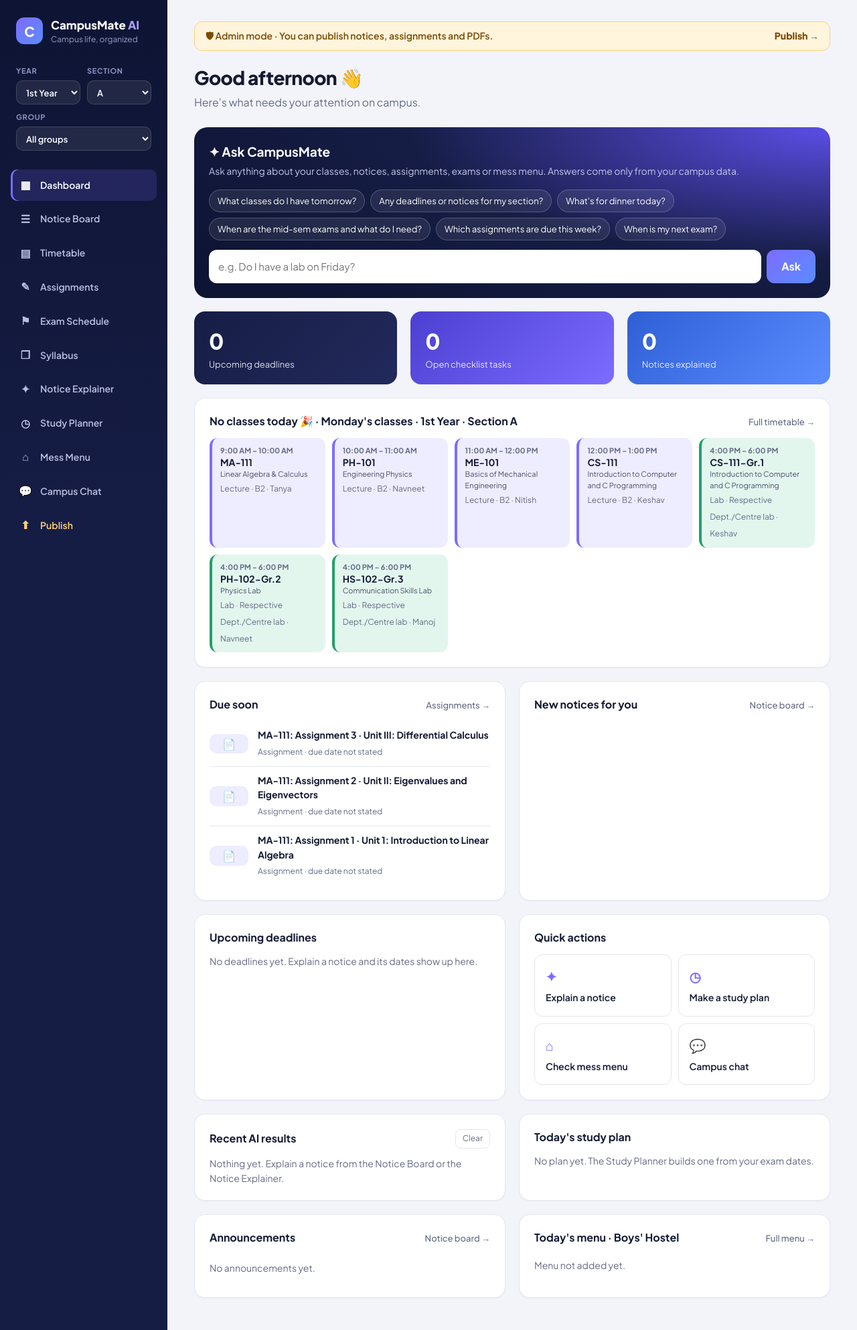
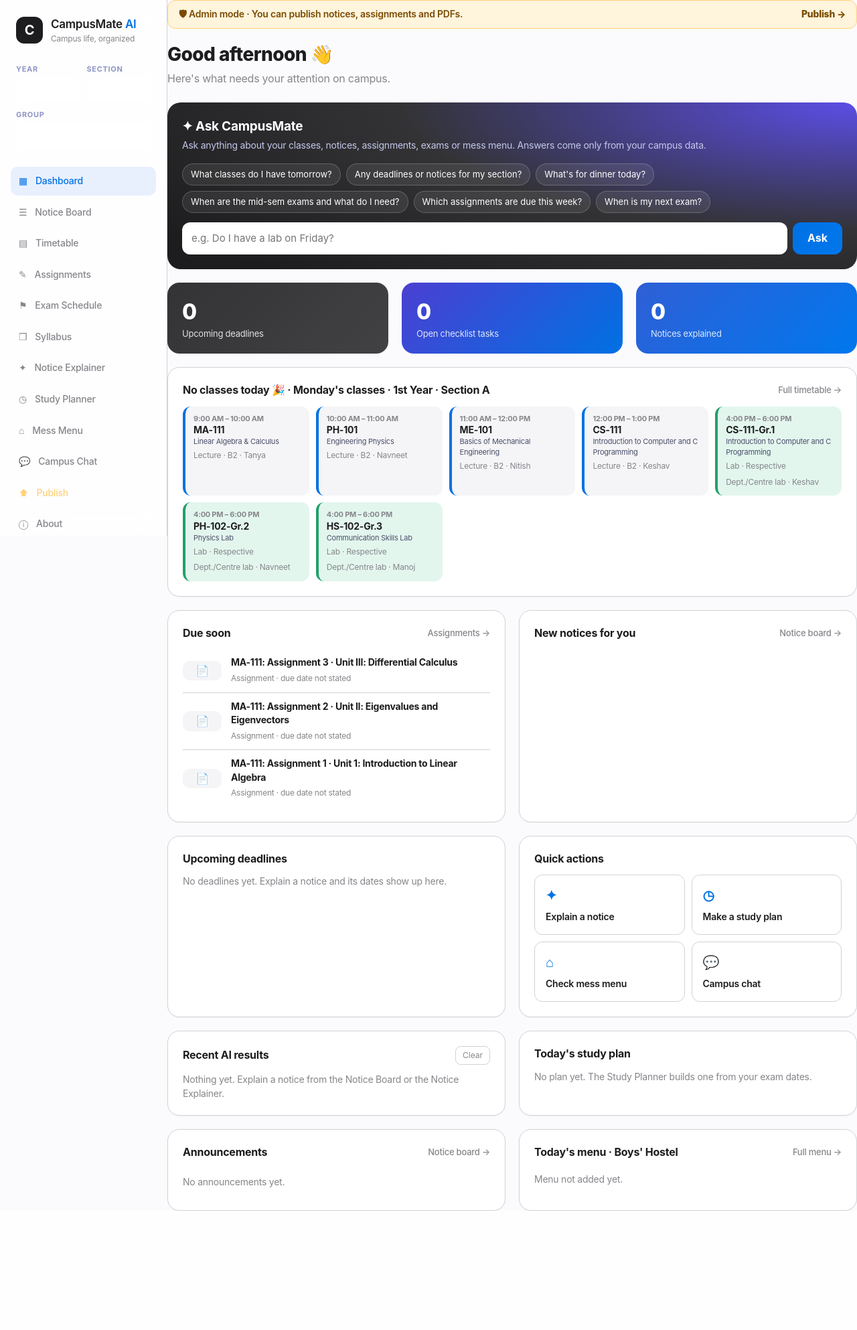
Before and after one commit to Jatin-Kumar-NITH/Hacktoberfest_project, a Flask app: page / in a window 1280 px wide. Shown: the whole page at 67% size. After the commit the page ends 1808 px from the top, so only its background shows below. Run offline with Flask 3, Linux system fonts and the light colour scheme; the visitor is signed in with stand-in values (Sample User, id 1); data comes from the database, SQL or seed files in the repository; data that the repository does not hold is empty; some libraries are stand-ins or nearby versions.

Commit message:
Refactor CSS variables and styles for Apple styled interface

```diff
--- a/static/css/style.css
+++ b/static/css/style.css
@@ -1,67 +1,61 @@
 [hidden] { display: none !important; }
 :root {
-  --navy: #0e1433;
-  --navy-2: #161d45;
-  --navy-3: #222a5c;
-  --accent: #7c6cff;
-  --accent-2: #5b8cff;
-  --accent-soft: #eeecff;
-  --bg: #f3f4fa;
+  --navy: #1d1d1f;
+  --navy-2: #333336;
+  --navy-3: #424245;
+  --accent: #0071e3;
+  --accent-2: #0077ed;
+  --accent-soft: #f5f5f7;
+  --bg: #fbfbfd;
   --card: #ffffff;
-  --ink: #141a33;
-  --muted: #646b85;
-  --line: #e4e6f0;
-  --high: #e03e6b;
-  --med: #e88a1a;
-  --low: #22a06b;
-  --radius: 16px;
+  --ink: #1d1d1f;
+  --muted: #86868b;
+  --line: #d2d2d7;
+  --high: #ff3b30;
+  --med: #ff9500;
+  --low: #34c759;
+  --radius: 18px;
 }
 
 * { box-sizing: border-box; }
 html, body { margin: 0; }
 body {
-  font-family: "Plus Jakarta Sans", system-ui, sans-serif;
-  background: var(--bg); color: var(--ink); line-height: 1.55;
+  font-family: -apple-system, BlinkMacSystemFont, "SF Pro Display", "SF Pro Text", "Helvetica Neue", sans-serif;
+  background: var(--bg); color: var(--ink); line-height: 1.47; letter-spacing: -0.015em;
+  -webkit-font-smoothing: antialiased;
 }
 a { color: inherit; text-decoration: none; }
 button { font: inherit; }
-
+/* ---------- shell ---------- */
 /* ---------- shell ---------- */
 .shell {
   display: grid; grid-template-columns: 250px minmax(0, 1fr); min-height: 100vh;
-  background: linear-gradient(90deg, var(--navy-2) 250px, var(--bg) 250px);
+  background: var(--bg);
 }
 
 .sidebar {
-  background: linear-gradient(180deg, var(--navy) 0%, var(--navy-2) 100%);
-  color: #dfe2f5; padding: 24px 16px; display: flex; flex-direction: column; gap: 28px;
+  background: rgba(255, 255, 255, 0.8);
+  backdrop-filter: blur(20px);
+  border-right: 1px solid var(--line);
+  color: var(--ink); padding: 24px 16px; display: flex; flex-direction: column; gap: 28px;
   position: sticky; top: 0; height: 100vh;
 }
 .brand { display: flex; gap: 12px; align-items: center; padding: 0 8px; }
 .logo {
   width: 40px; height: 40px; border-radius: 12px; display: grid; place-items: center;
-  background: linear-gradient(135deg, var(--accent), var(--accent-2)); color: #fff; font-weight: 800; font-size: 20px;
+  background: var(--ink); color: #fff; font-weight: 700; font-size: 20px;
 }
-.brand-name { font-weight: 800; font-size: 17px; color: #fff; }
-.brand-name span { color: #a99fff; }
-.brand-tag { font-size: 12px; color: #9aa0c8; }
+.brand-name { font-weight: 600; font-size: 17px; color: var(--ink); }
+.brand-name span { color: var(--accent); }
+.brand-tag { font-size: 12px; color: var(--muted); }
 
 .nav { display: flex; flex-direction: column; gap: 4px; }
 .nav a {
   display: flex; gap: 12px; align-items: center; padding: 11px 12px; border-radius: 10px;
-  color: #b9bedf; font-weight: 600; font-size: 14px;
+  color: var(--muted); font-weight: 500; font-size: 14px; transition: all 0.2s ease;
 }
-.nav a:hover { background: rgba(255,255,255,.06); color: #fff; }
-.nav a.active { background: rgba(124,108,255,.18); color: #fff; box-shadow: inset 3px 0 0 var(--accent); }
-.ico { width: 20px; text-align: center; font-size: 16px; }
-
-.model-chip {
-  margin-top: auto; font-size: 12px; color: #aab0d6; background: rgba(255,255,255,.05);
-  border: 1px solid rgba(255,255,255,.08); padding: 10px 12px; border-radius: 10px;
-}
-.dot { display: inline-block; width: 8px; height: 8px; border-radius: 50%; background: #3ddc97; margin-right: 6px; }
-
-.main { padding: 32px 40px 48px; max-width: 1320px; width: 100%; }
+.nav a:hover { background: #f5f5f7; color: var(--ink); }
+.nav a.active { background: #e8f0fe; color: var(--accent); }
 
 /* ---------- page head ---------- */
 .page-head { margin-bottom: 24px; }
```
